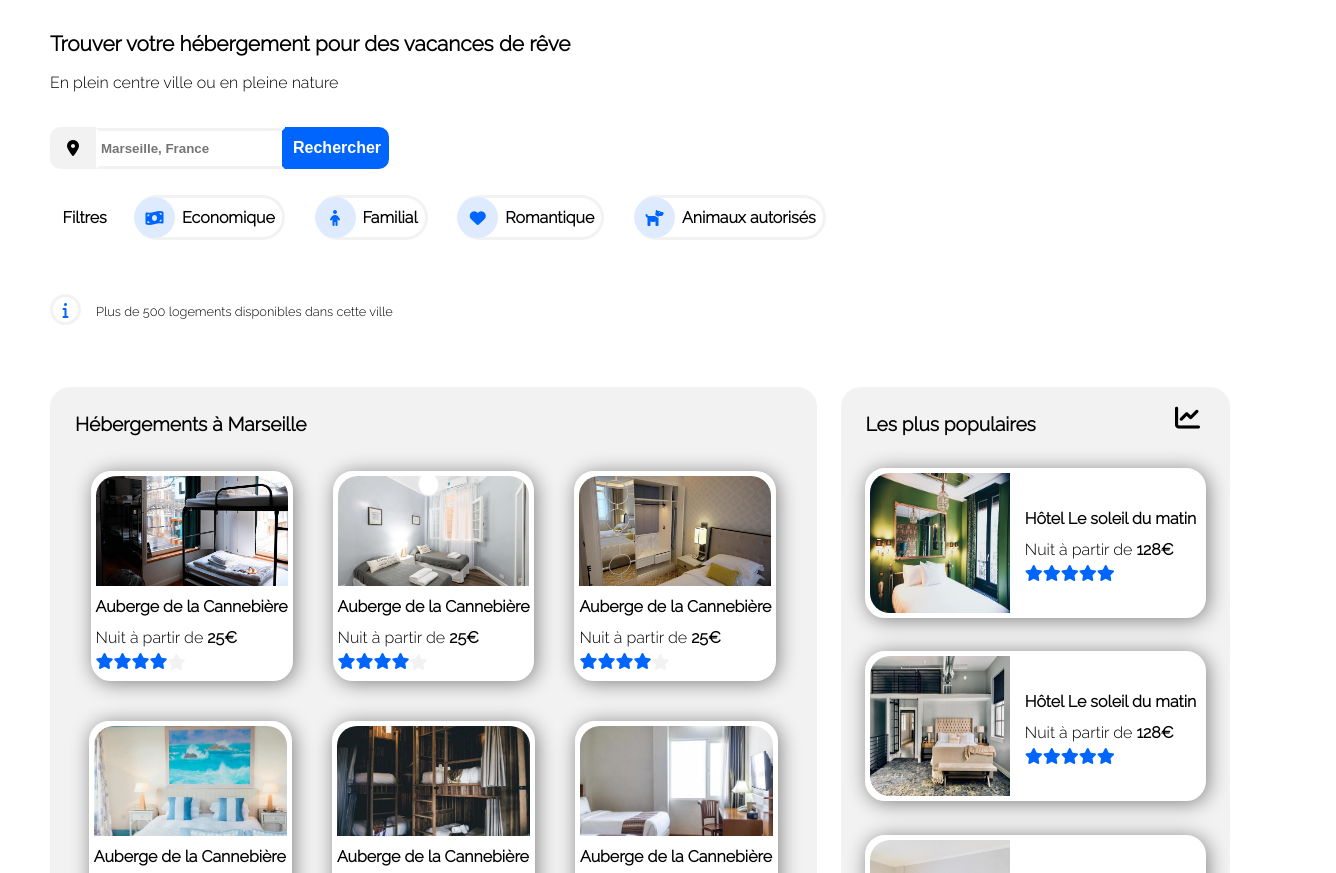
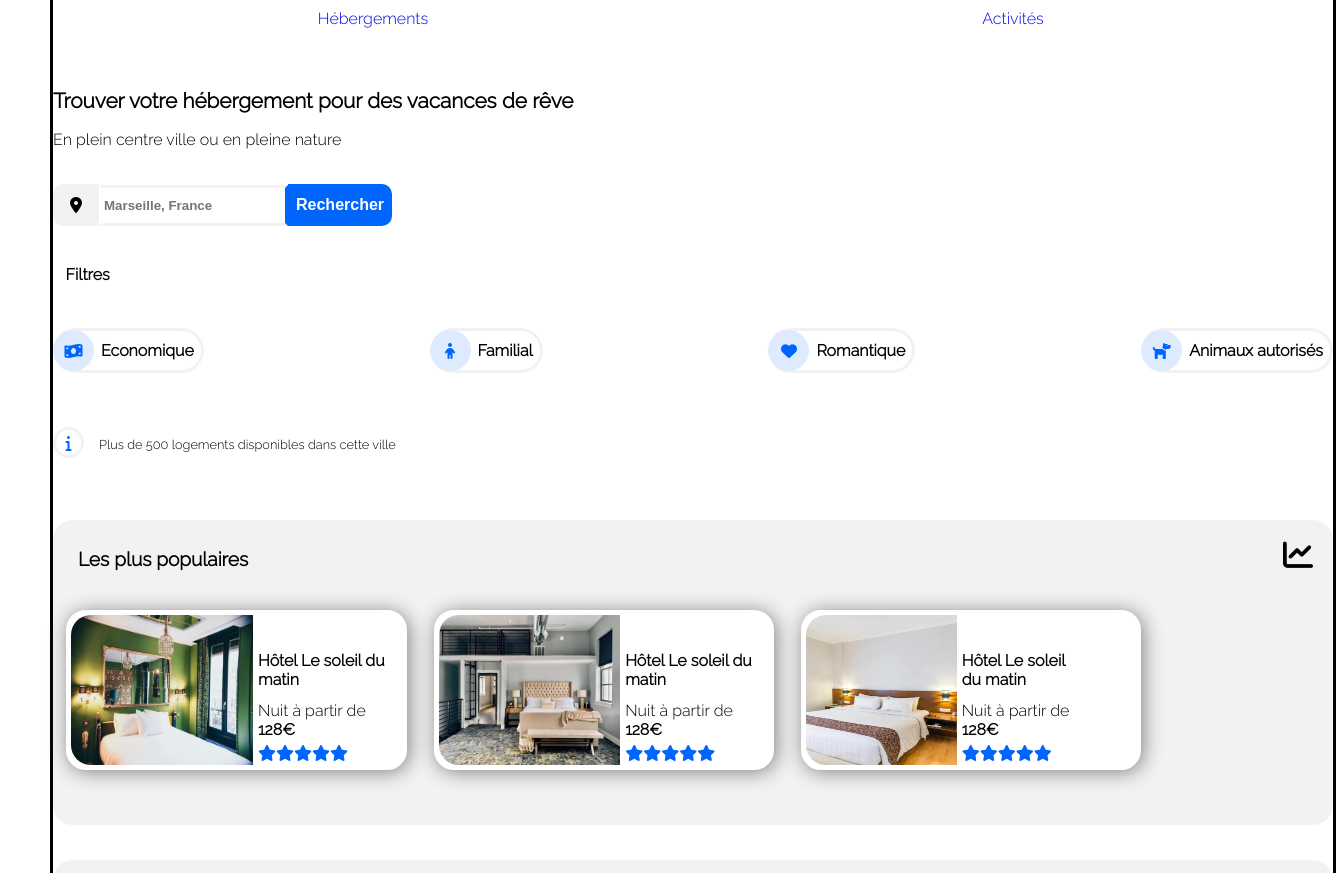
Before and after one commit to sonar888/EvelyneArits_2_16112020, a plain HTML site: page Reservia.html in a window 1280 px wide. Shown: the part 124-997 px from the top of the page, 1336 px wide, since content can reach past the window. Drawn offline with Linux system fonts and the light colour scheme.

Commit message:
added media for tablets
; still issue med queries

```diff
--- a/Reservia.html
+++ b/Reservia.html
@@ -10,26 +10,26 @@
 	<body>
 		<header>
 			<nav>
+				<section class="standard_navigation">
 					<img class="reservia_logo" src="Reservia@3x.png" alt="logo reservia"/>
 					<p class="container_navigation_menu">
 						<a class="navigation_elements" href="#facilities">Hébergements</a>
 						<a class="navigation_elements" href="#activity">Activités</a>
 						<a class="navigation_elements" href="#signin" id="signin">S'inscrire</a>
 					</p>
-			</nav>
+				</section>
 
-			<div class="header_media">
-
-				<div class="nav_media">
+				<section class="media_navigation">
+					<div class="logo_and_signin_menu">
 						<img class="reservia_logo" src="Reservia@3x.png" alt="logo reservia"/>
 						<a href="#signin" id="signin">S'inscrire</a>
 					</div>
-				<div class="hebact_media">
-					<a class="ha" href="#facilities">Hébergements</a>
-					<a class="ha" href="#activity">Activités</a>
-
+					<div class="facilities_and_activities_menu">
+						<a class="facilities_and_activities" href="#facilities">Hébergements</a>
+						<a class="facilities_and_activities" href="#activity">Activités</a>
 					</div>
-			</div>
+				</section>
+			</nav>
 		</header>
 
 		<main>
@@ -228,6 +228,7 @@
 						<i class="fas fa-chart-line"></i>
 					</div>
 
+					<div class="media_adjust">
 						<figure class="figure_facilities_popular">
 							<div class="flexright">
 								<img src="images/hebergements/4_small/le_soleil_du_matin.jpg" alt="image de l'hôtel, chambre lit 2 personnes, couleure verte" title="Hôtel Le soleil du matin" class="imgd">
@@ -243,7 +244,6 @@
 									</div>
 								</figcaption>
 							</div>
-
 						</figure>
 
 						<figure class="figure_facilities_popular">
@@ -280,6 +280,7 @@
 								</figcaption>
 							</div>
 						</figure>
+					</div>
 				</article>
 			</section>
 
@@ -338,20 +339,20 @@
 		</main>
 
 		<footer>
-			<section>
+			<section class="footer_section">
 				<h2>A propos</h2>
 				<p>Fonctionnement du site</p>
 				<p>Conditions générales de vente</p>
 				<p>Données et confidentialité</p>
 			</section>
 
-			<section>
+			<section class="footer_section">
 				<h2>Nos hébergements</h2>
 				<p>Charte de qualité</p>
 				<p>Soumettre votre hôtel</p>
 			</section>
 
-			<section>
+			<section class="footer_section">
 				<h2>Assistance</h2>
 				<p>Centre d'aide</p>
 				<p>Nous contacter</p>
--- a/style.css
+++ b/style.css
@@ -7,6 +7,7 @@ body {
     background-color: white;
 	margin: 0px 50px;
 }
+
 
 /*******************/
 /*HEADER STYLES*/
@@ -18,7 +19,7 @@ header {
 
 
 /*NAVIGATION MENU*/
-nav {
+.standard_navigation {
 	display: flex;
 	justify-content: space-between;
 	padding: auto 15px;
@@ -283,7 +284,7 @@ button {
     flex-direction: column;
     justify-content: flex-start;
     align-items: flex-start;
-    /* position: relative; */
+    position: relative;
     /* border: solid green; */
     height: 45%;
     width: 100%;
@@ -356,6 +357,7 @@ button {
     background-color: white;
     margin: auto;
     box-shadow: 2px 2px 20px grey;
+    margin: 20px auto;
 }
 
 
@@ -368,8 +370,10 @@ button {
 
 .imgd {
 
-	height: 140px;
-	width: 140px;
+	height: 100%;
+    max-height: 155px;
+    margin: auto;
+	width: 55%;
 	border-radius: 20px 0 0 20px;
 
 }
@@ -377,7 +381,8 @@ button {
 .figcaption_popular {
 	display: flex;
 	flex-direction: column;
-	margin-left: 15px;
+	margin-left: 5px;
+    width: 45%;
 
 }
 
@@ -472,13 +477,19 @@ button {
 
 footer {
     display: flex;
-    justify-content: space-around;
+    justify-content: space-between;
     color: black;
     width: 100%;
     background-color: #F2F2F2;
     border-color: #F2F2F2;
     padding: 20px 0;
     margin: 70px 0;
+}
+
+.footer_section {
+    padding: 0 30px;
+    align-items: center;
+    margin: auto;
 }
 
 h2 {
@@ -489,10 +500,170 @@ h2 {
 
 /*Pour mobiles*/
 
-.header_media {
+.media_navigation {
 	display: none;
 }
 
 .barre_recherche_media {
 	display: none;
 }
+
+
+@media only screen and (min-width: 1100px) {
+
+
+    /*NAVIGATION MENU*/
+	.container_navigation_menu {
+		width: 40%;
+	}
+
+
+	/*FILTERS*/
+
+	.filters {
+		display: flex;
+		flex-direction: column;
+		width: auto;
+	}
+
+	.filtering_system {
+		display: flex;
+		width: 100%;
+		justify-content: space-between;
+
+	}
+
+	/* FACILITIES AND POPULAR */
+
+	.flex_container_facilities_and_popular {
+		display: flex;
+		flex-direction: column;
+	}
+
+	.flex_container_facilities:nth-of-type(1) {
+		order: 2;
+		width: 100%;
+		margin: 35px auto;
+	}
+
+	.flex_container_popular:nth-of-type(2) {
+		order: 1;
+		width: 100%;
+		padding: 0 0 35px;
+		margin: auto;
+		align-content: flex-start;
+		justify-content: flex-start;
+		align-items: flex-start;
+	}
+
+	.media_adjust {
+		display: flex;
+		justify-content: space-between;
+	}
+
+	.headline_popular {
+		align-content: baseline;
+		display: flex;
+		width: 100%;
+		flex-direction: row;
+		align-items: baseline;
+	}
+	.fa-chart-line {
+		font-size: 30px;
+		margin: 20px;
+	}
+
+	.figure_facilities_popular {
+		width: 30%;
+		height: 100%;
+		max-height: 150px;
+	}
+
+	.imgd {
+		height: 100%;
+		width: 55%;
+		border-radius: 20px 0 0 20px;
+	}
+
+}
+
+@media only screen and (min-width: 400px) {
+
+	body {
+		width: 100%;
+		border: solid;
+	}
+
+
+	/* NAVIGATION MENU*/
+
+	.standard_navigation {
+		display: none;
+	}
+
+	.media_navigation {
+		display: flex;
+		flex-direction: column;
+	}
+
+	.logo_and_signin_menu {
+		display: flex;
+		align-items: flex-end;
+		justify-content: space-between;
+		padding-bottom: 0px;
+		width: 100%;
+	}
+
+	#signin {
+		padding-bottom: 15px;
+		font-weight: bold;
+		text-decoration: none;
+	}
+
+	#signin:visited {
+		padding-bottom: 15px;
+		font-weight: bold;
+		text-decoration: none;
+	}
+
+    .reservia_logo {
+
+	}
+
+    .facilities_and_activities_menu {
+		display: flex;
+		justify-content: space-between;
+		width: 100%;
+
+
+	}
+
+	.facilities_and_activities {
+		text-align: center;
+		width: 50%;
+		padding-bottom: 10px;
+		text-decoration: none;
+		margin-top: 25px;
+
+	}
+
+
+
+	.facilities_and_activities:hover {
+		text-align: center;
+		width: 50%;
+		padding-bottom: 10px;
+		border-bottom: solid #0065FC;
+		font-weight: bold;
+
+	}
+
+	.facilities_and_activities:visited {
+		text-decoration: none;
+		color: #0065FC;
+	}
+
+
+
+
+}
```
Lines whose indentation alone changed are shown as unchanged.
